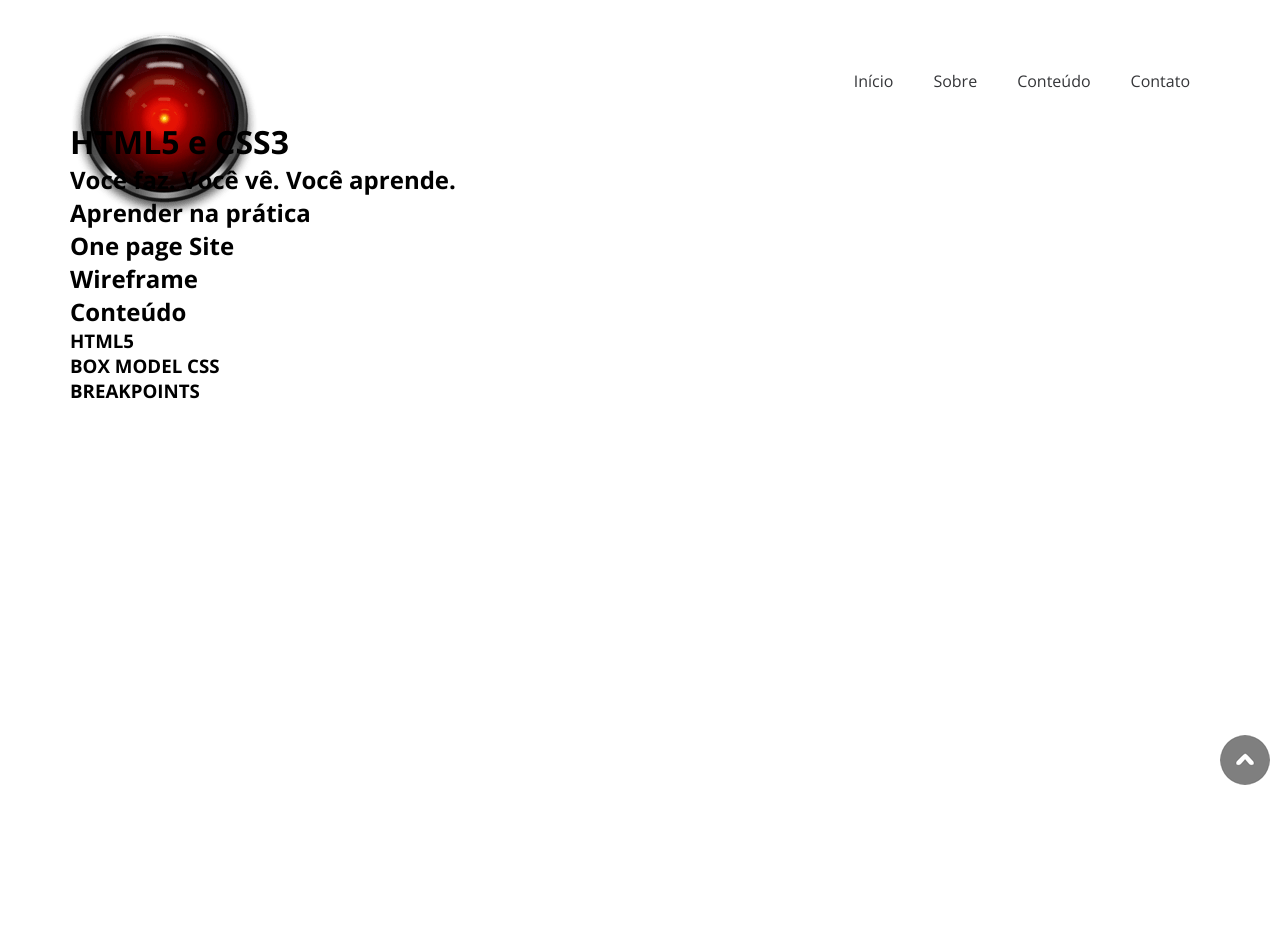
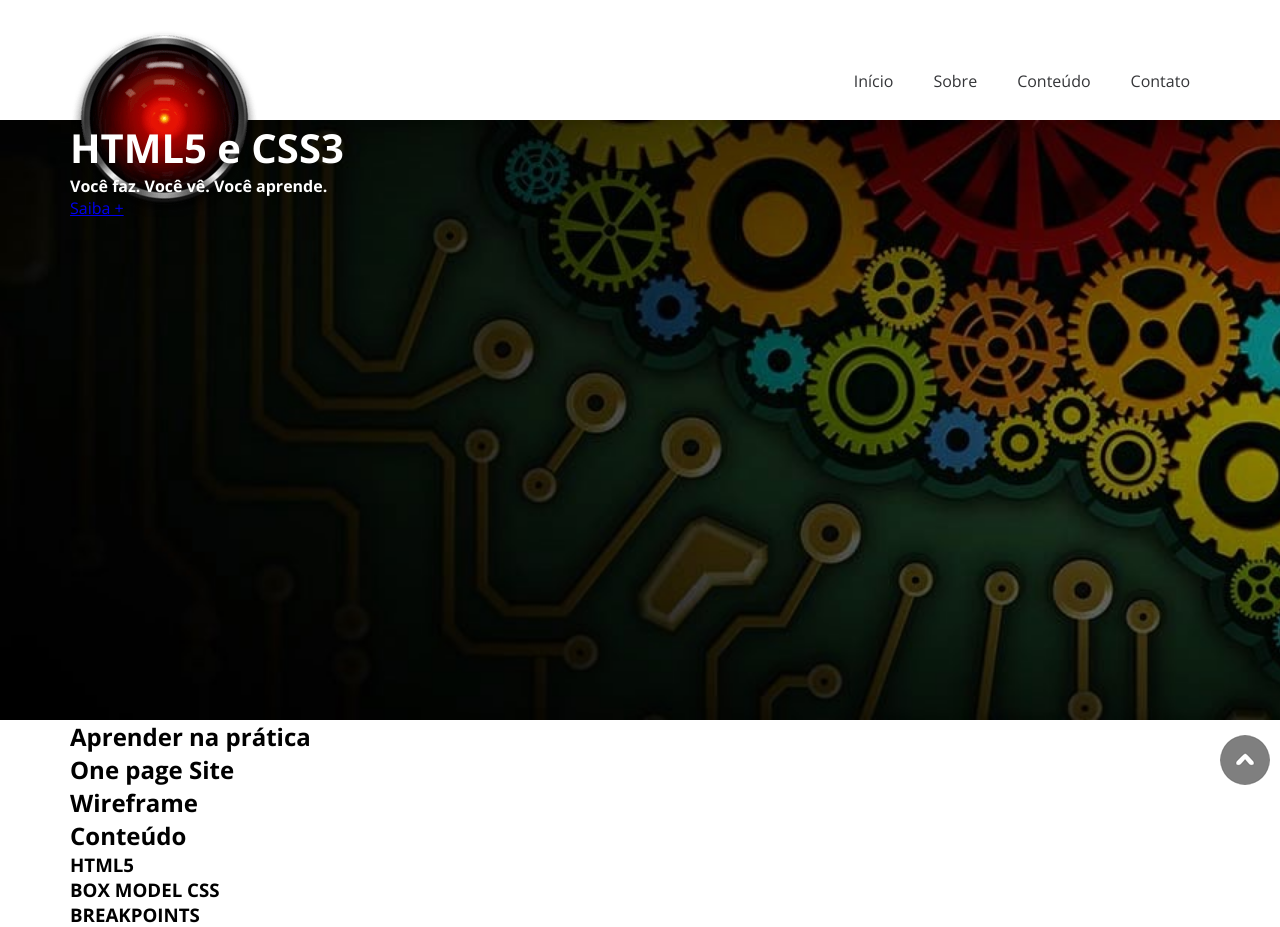
Before and after one commit to renanprado87/one-site, a plain HTML site: page index.html in a window 1280 px wide. Before the commit the page ends 800 px from the top, so only its background shows below. Drawn offline with nearby package versions, Linux system fonts and the light colour scheme.

Commit message:
Update aula 15

```diff
--- a/index.html
+++ b/index.html
@@ -39,6 +39,7 @@
         <div class="Container">
             <h1>HTML5 e CSS3</h1>
             <h2>Você faz. Você vê. Você aprende.</h2>
+            <a href="https://www.youtube.com/watch?v=M2GjflypG6E&list=PLbEOwbQR9lqySIIlPJ-Qwo4f4HSuXVeWk&index=15" target="_blank">Saiba +</a>
         </div>
 
     </main>
--- a/style.css
+++ b/style.css
@@ -83,6 +83,22 @@ nav ul li a {
     color: #fff;
 }
 
+/* Destaque */
+main {
+   height: 75vh;
+   background: url(img/banner.jpg);
+   background-size: cover;
+   color: #fff;
+}
+
+main h1 {
+    font-size: 2.5em;
+}
+
+main h2 {
+    font-size: 1em;
+}
+
 /* Smartphone Landscape >>>>>>>>>>>>>>>>>>>>>>>>>>>>>>>>>>>>>>>>>>>>>>>>>>>>>*/
 @media (min-width: 576px){
 
```
